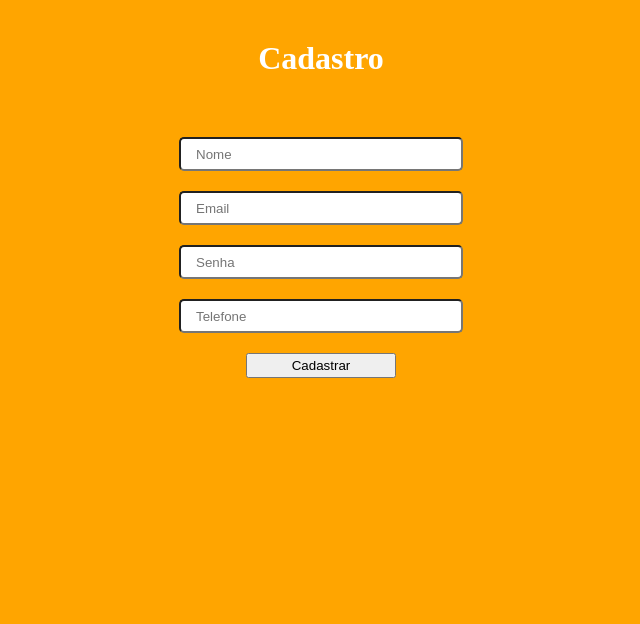
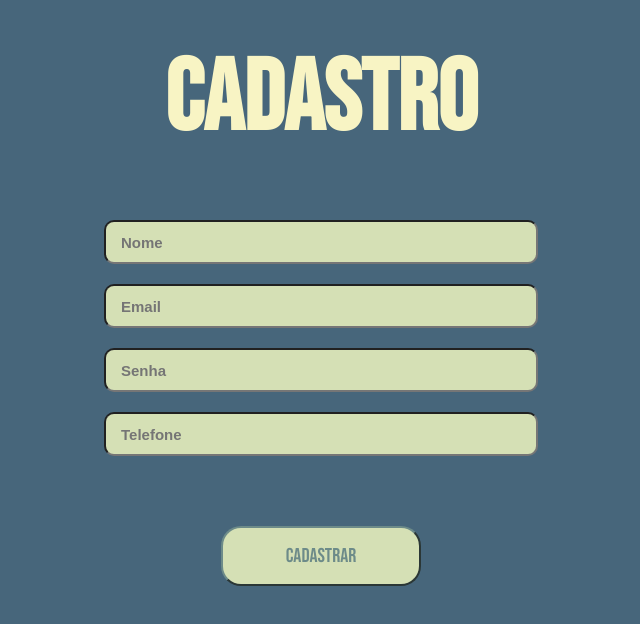
Before and after one commit to PedroHenri1606/Java-Web-Primeiro-Projeto, a plain HTML site: page index.html in a window 1280 px wide. Shown: the whole page, without its empty margins (319-959 px from the left). Drawn offline with Linux system fonts and the light colour scheme.

Commit message:
Pequena melhoria no Front End

```diff
--- a/index.html
+++ b/index.html
@@ -4,6 +4,7 @@
     <meta charset="UTF-8">
     <meta http-equiv="X-UA-Compatible" content="IE=edge">
     <link rel="stylesheet" href="style.css">
+    <link href="https://fonts.googleapis.com/css2?family=Bebas+Neue&display=swap" rel="stylesheet">
     <meta name="viewport" content="width=device-width, initial-scale=1.0">
     <script src = "script.js" defer></script>
     <title>Projeto Java Web</title>
@@ -17,7 +18,7 @@
             <input type = "text" class ="email" name="email" placeholder="Email">
             <input type = "password" class ="senha" name="senha" placeholder="Senha">
             <input type = "text" class ="tel" name="tel" placeholder="Telefone">
-            <button> Cadastrar</button>
+            <button class="botao"> Cadastrar</button>
         </form>
     </div>
 </body>
--- a/style.css
+++ b/style.css
@@ -6,11 +6,13 @@
 h1{
     margin-top: 40px;
     margin-bottom: 40px;
-    color: white;
+    color: #f8f4c4;
+    font-family: 'Bebas Neue', cursive;
+    font-size: 100px;
 }
 
 body {
-    background-color: orange;
+    background-color: #47667b;
 }
 
 .box, form{
@@ -22,13 +24,43 @@ body {
 }
 
 input {
-    width: 250px;
-    height: 30px;
-    border-radius: 5px;
+    width: 400px;
+    height: 40px;
+    border-radius: 10px;
+    font-weight: bolder;
+    font-size: 15px;
     padding: 0 15px 0 15px;
+    transition: 1s;
+    background-color: #d5e0b5;
 }
 
-button {
-    width: 150px;
-    height: 25px;
+input:hover{
+    transform: scale(1.05);
+    border-color: #a5c3a7;
+    transition: 1s;
 }
+
+.botao {
+    background-color: #d5e0b5;
+    color:#6d8b89;
+    border-color: #6d8b89;
+    margin-top: 50px;
+    width: 200px;
+    height: 60px;
+    font-size: 20px;
+    font-family: 'Bebas Neue', cursive;
+    border-radius: 20px;
+    cursor: pointer;
+    transition: 1s;
+
+}
+
+.botao:hover {
+    transform: scale(1.08);
+    border-radius: 20px;
+    cursor: pointer;
+
+    border-color: #6d8b89;
+    color: #6d8b89;
+    transition: 1s;
+}
```
